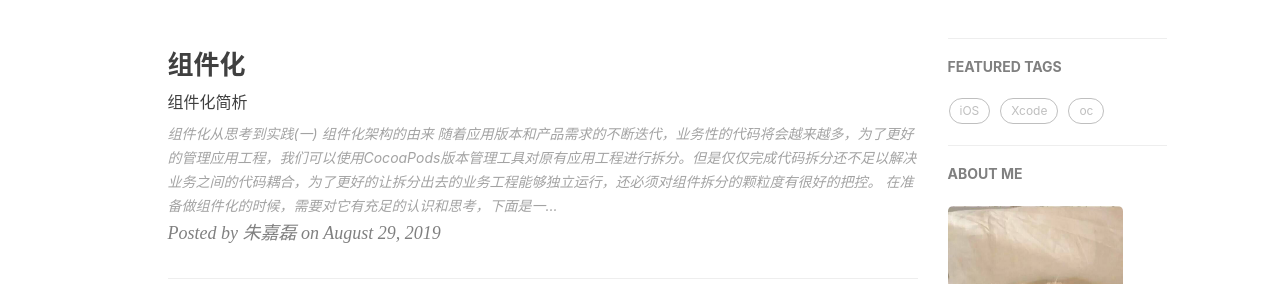
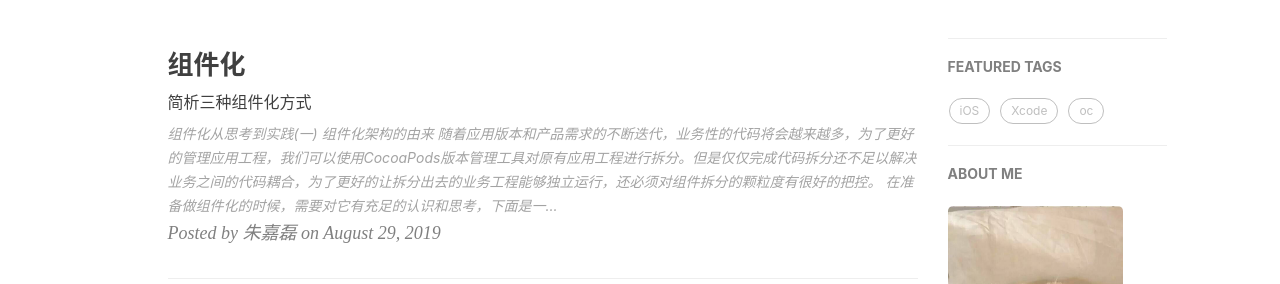
Before and after one commit to yonsjl/yonsjl.github.io, a Jekyll site: the page built from index.html, in a window 1280 px wide. Shown: the part 420-704 px from the top of the page. Built offline with Jekyll 4.4.1, drawn with Linux system fonts in a browser that asks for light colours; nearby versions of some CDN libraries; the list of posts is cut into pages by our own code; comment, search, counter and statistics services are not loaded.

Commit message:
readme修改

```diff
--- a/_posts/2019-08-29-zjh-2019.md
+++ b/_posts/2019-08-29-zjh-2019.md
@@ -1,7 +1,7 @@
 ---
 layout:     post
 title:      组件化
-subtitle:   组件化简析
+subtitle:   简析三种组件化方式
 date:       2019-08-29
 author:     朱嘉磊
 header-img: img/post-bg-ios9-web.jpg
```
